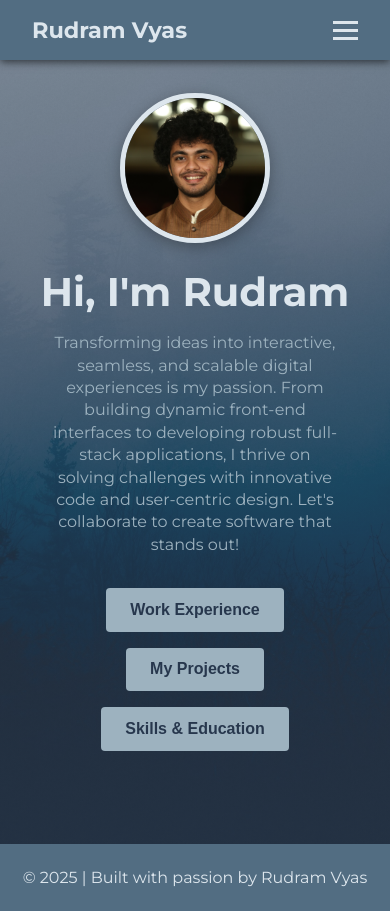
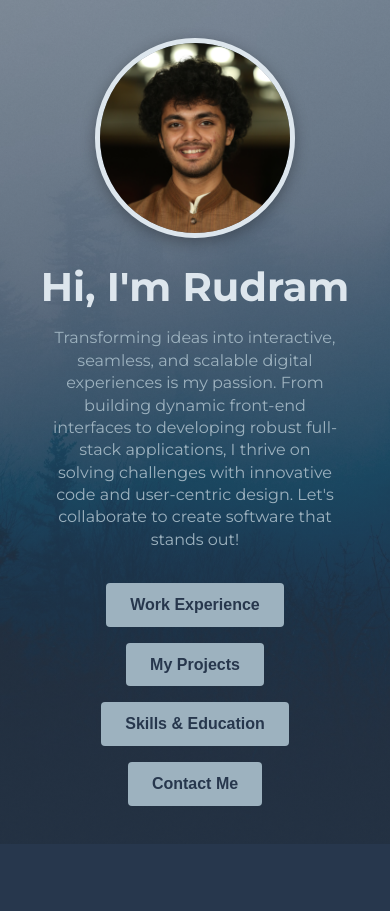
Before and after one commit to RudramVyas/my-portfolio, a plain HTML site: page index.html in a window 390 px wide. After the commit the page ends 844 px from the top, so only its background shows below. Drawn offline with Linux system fonts and the light colour scheme.

Commit message:
removed header and footer on home

```diff
--- a/index.html
+++ b/index.html
@@ -212,8 +212,8 @@
     }
 
     .profile-photo {
-      width: 250px;
-      height: 250px;
+      width: 300px;
+      height: 300px;
       border-radius: 50%;
       object-fit: cover;
       border: 5px solid var(--light-color);
@@ -328,8 +328,8 @@
       }
 
       .profile-photo {
-        width: 150px;
-        height: 150px;
+        width: 200px;
+        height: 200px;
       }
 
       .hero h2 {
@@ -344,7 +344,7 @@
 </head>
 <body>
   <!-- ======== HEADER & NAVBAR ======== -->
-  <header aria-label="Main navigation">
+  <!-- <header aria-label="Main navigation">
     <h1><a href="index.html">Rudram Vyas</a></h1>
     <nav>
       <ul id="menu-list">
@@ -353,15 +353,15 @@
         <li><a href="projects.html">Projects</a></li>
         <li><a href="skills-education.html">Skills & Education</a></li>
         <li><a href="contact.html">Contact</a></li>
-      </ul>
+      </ul> -->
       <!-- Hamburger -->
-      <div class="hamburger" id="hamburger">
+      <!-- <div class="hamburger" id="hamburger">
         <div class="bar"></div>
         <div class="bar"></div>
         <div class="bar"></div>
       </div>
     </nav>
-  </header>
+  </header> -->
 
   <!-- ======== HERO SECTION ======== -->
   <div class="hero" role="banner">
@@ -382,6 +382,7 @@
         <button onclick="location.href='experience.html'">Work Experience</button>
         <button onclick="location.href='projects.html'">My Projects</button>
         <button onclick="location.href='skills-education.html'">Skills & Education</button>
+        <button onclick="location.href='contact.html'">Contact Me</button>
       </div>
     </div>
   </div>
@@ -392,9 +393,9 @@
   </div> -->
 
   <!-- ======== FOOTER ======== -->
-  <footer>
+  <!-- <footer>
     <p>&copy; <span id="year"></span> | Built with passion by Rudram Vyas</p>
-  </footer>
+  </footer> -->
 
   <!-- ======== SCRIPTS ======== -->
   <script>
```
